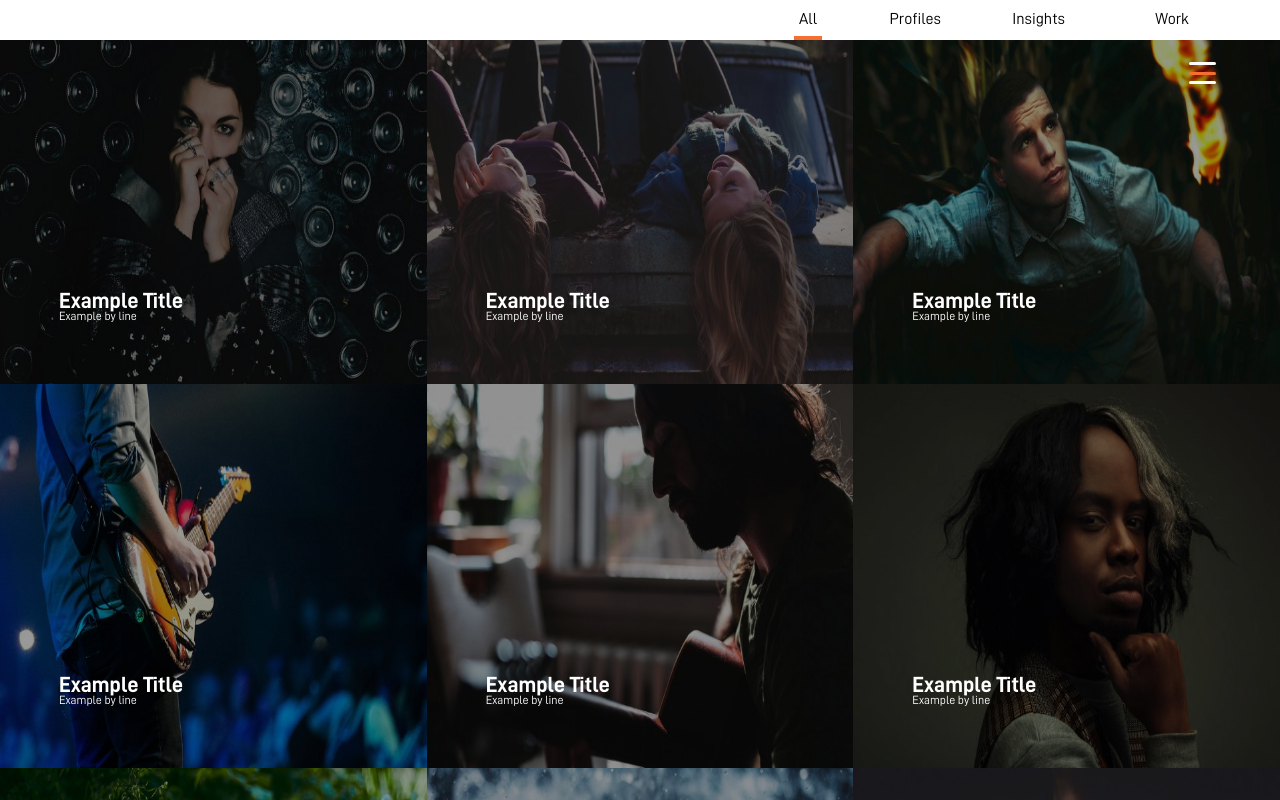
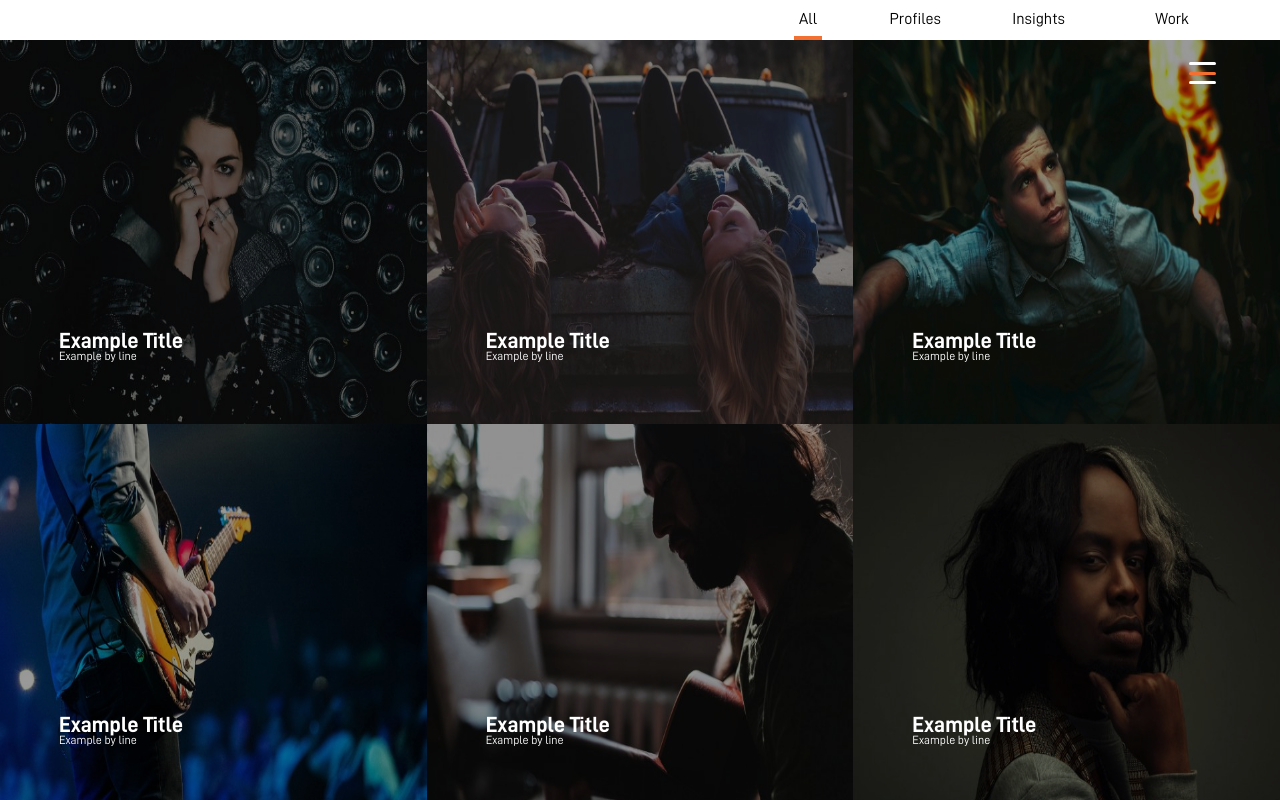
Before and after one commit to 57-South/57-South.github.io, a website: page index.html in a window 1280 px wide. Drawn offline with nearby package versions, Linux system fonts and the light colour scheme.

Commit message:
changed position slightly

```diff
--- a/css/layout.css
+++ b/css/layout.css
@@ -82,7 +82,7 @@ body{
   height: 100vh;
   display: grid;
   position:fixed;
-  top: 0;
+  top: 40px;
   overflow-y: scroll;
   -webkit-overflow-scrolling: touch;
 }
```
